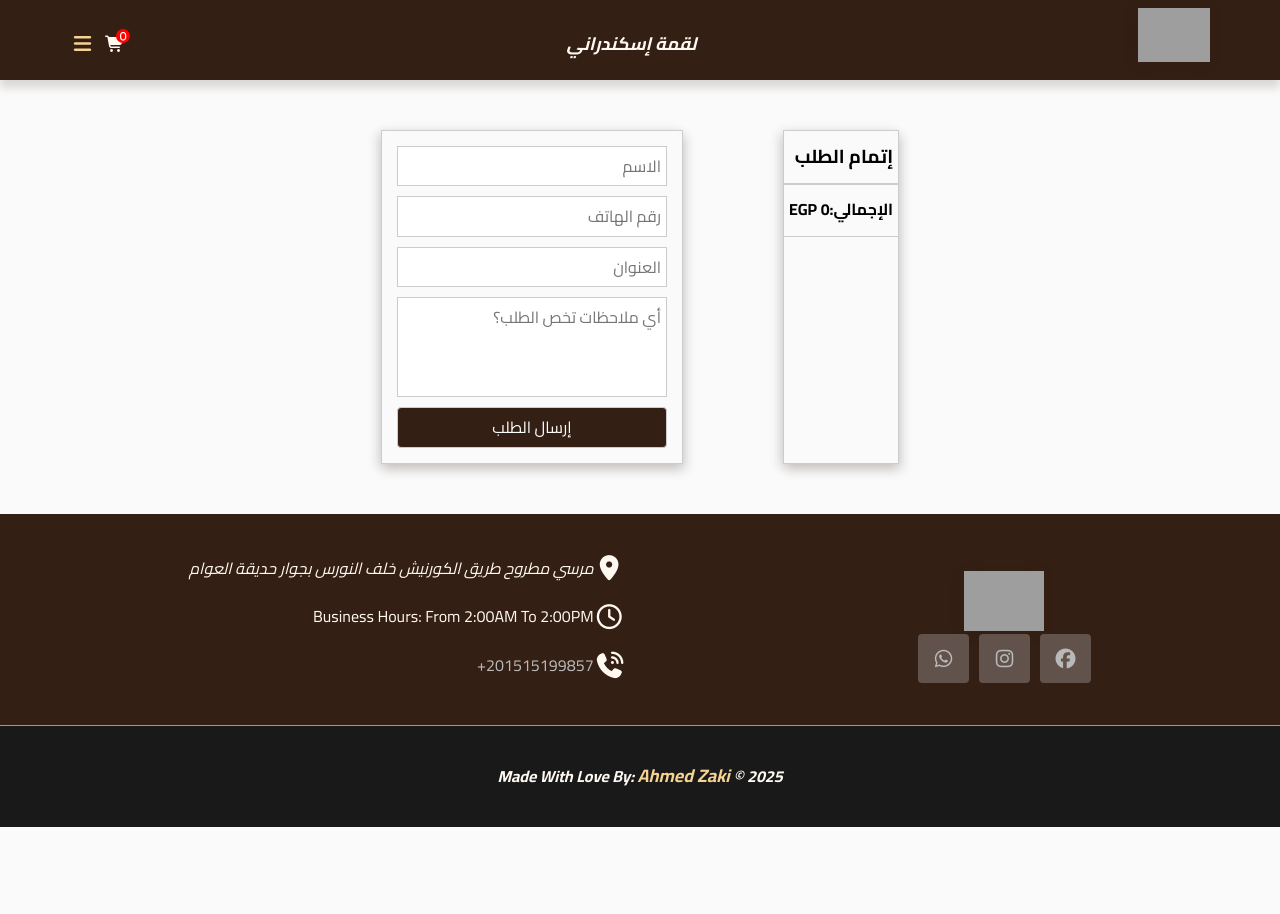
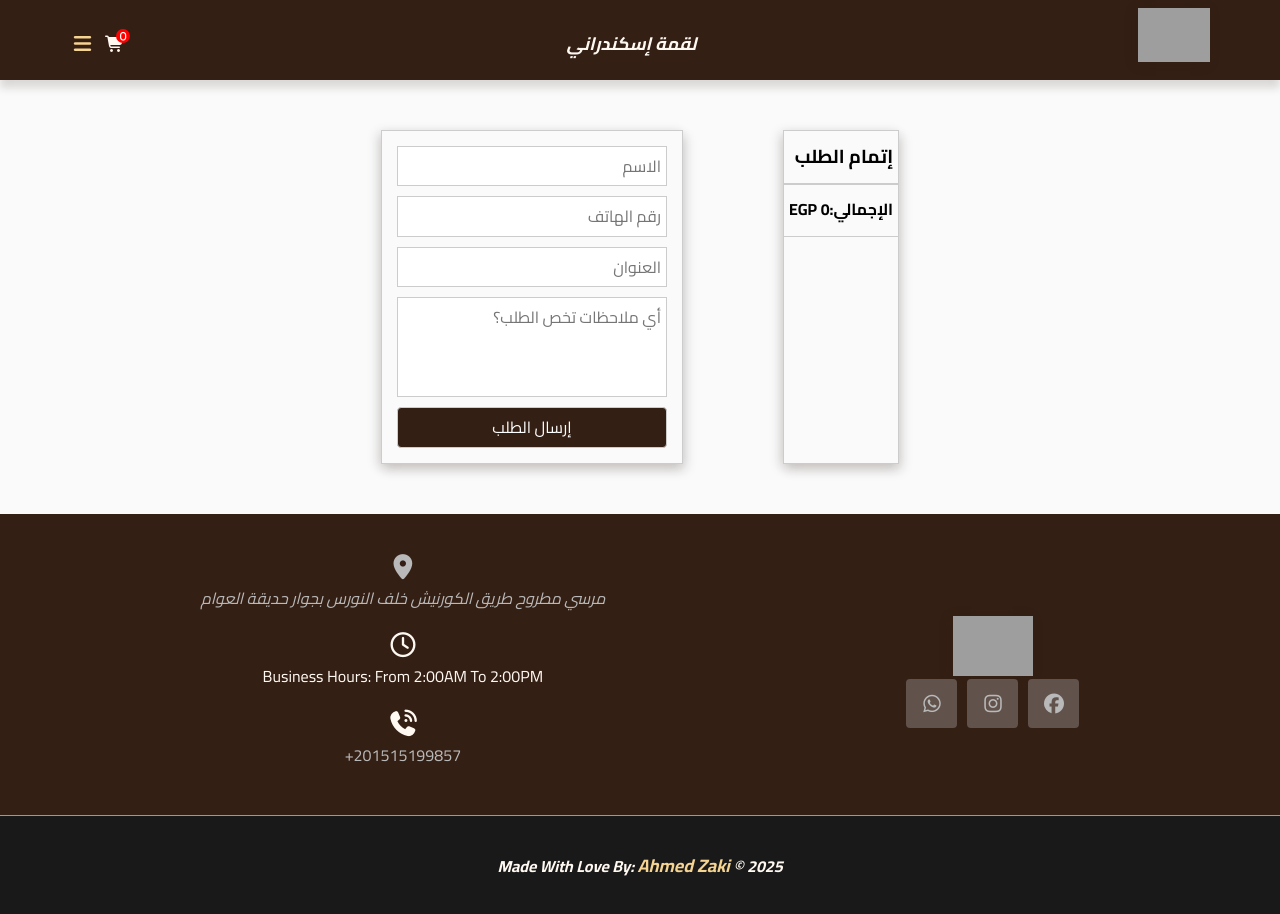
Before and after one commit to AhmedZaki11103/lo2ma_eskndrany, a plain HTML site: page cart.html in a window 1280 px wide. Before the commit the page ends 827 px from the top, so only its background shows below. Drawn offline with Linux system fonts and the light colour scheme; grey boxes are pictures that could not be loaded.

Commit message:
Add files via upload

```diff
--- a/cart.html
+++ b/cart.html
@@ -140,10 +140,12 @@
         </div>
         <div class="contact">
           <address>
-            <i class="fas fa-map-marker-alt fa-fw"></i>
-            <div class="address">
-              مرسي مطروح طريق الكورنيش خلف النورس بجوار حديقة العوام
-            </div>
+            <a href="https://maps.app.goo.gl/wcHvHkhausgpLsYE9" target="_blank">
+              <i class="fas fa-map-marker-alt fa-fw"></i>
+              <div class="address">
+                مرسي مطروح طريق الكورنيش خلف النورس بجوار حديقة العوام
+              </div></a
+            >
           </address>
           <div class="Business">
             <i class="far fa-clock fa-fw"></i>
--- a/css/master.css
+++ b/css/master.css
@@ -47,6 +47,13 @@ body {
   -webkit-box-sizing: border-box;
   -moz-box-sizing: border-box;
   box-sizing: border-box;
+}
+div {
+  outline: none;
+  -webkit-tap-highlight-color: transparent; /* مهم للموبايلات */
+}
+div:focus {
+  outline: none;
 }
 ul {
   list-style: none;
@@ -499,31 +506,27 @@ footer .container .social p {
 /* ============================== */
 footer .contact > * {
   display: flex;
+  flex-direction: column;
   align-items: center;
+  justify-content: center;
   margin-bottom: 20px;
   line-height: 1.8;
 }
 footer .contact i {
   font-size: 25px;
   color: var(--main-color);
-  margin-right: 15px;
-}
-@media (max-width: 767px) {
-  footer .contact > * {
-    flex-direction: column;
-  }
-  footer .contact i {
-    margin: 0 0 5px;
-  }
+  margin: 0 0 5px;
 }
 footer .contact a {
   color: #b9b9b9;
   transition: var(--main-transition);
-  display: block;
+  display: flex;
+  align-items: center;
+  flex-direction: column;
 }
 footer .contact a:hover {
   color: var(--main-color);
-  padding-right: 5px;
+  /* padding-right: 5px; */
 }
 /* ========================= */
 footer .copyRight {
```
